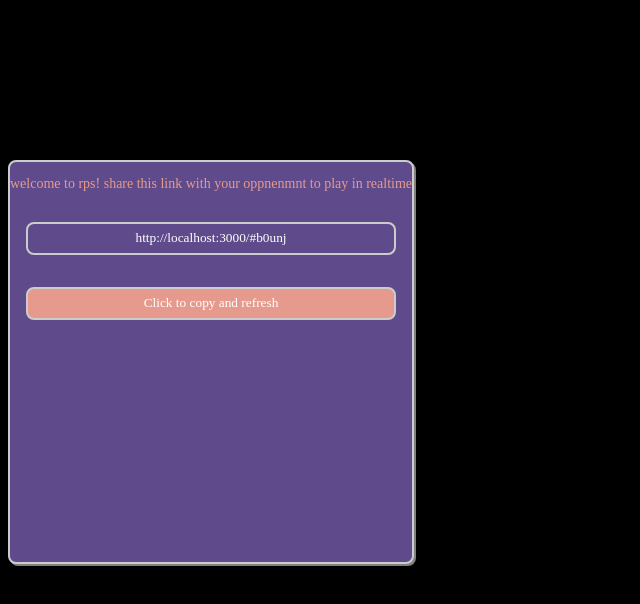
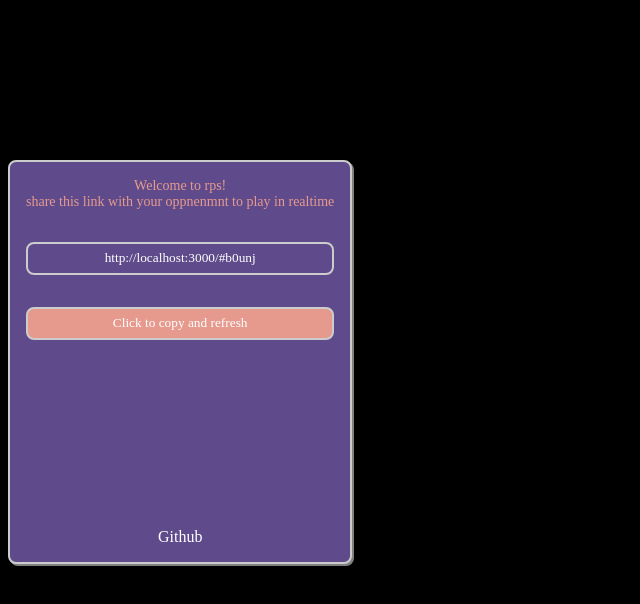
Before and after one commit to apotox/rock-paper-scissors, a website built with webpack: page client/index.html in a window 1280 px wide. Shown: the whole page, without its empty margins (0-640 px from the left). Built offline with nearby package versions, Linux system fonts and the light colour scheme; a web font is replaced by a local one.

Commit message:
update index title + github url

```diff
--- a/client/index.html
+++ b/client/index.html
@@ -4,7 +4,7 @@
     <meta charset="UTF-8">
     <meta http-equiv="X-UA-Compatible" content="IE=edge">
     <meta name="viewport" content="width=device-width, initial-scale=1.0">
-    <title>Document 2</title>
+    <title>Rock Paper Scissors | GAME</title>
 
 </head>
 <body>
@@ -27,6 +27,7 @@
             overflow: hidden;
         }
         .create-new-game p {
+            margin: 1rem;
             text-align: center;
             font-size: 14px;
 
@@ -73,15 +74,24 @@
         button:hover{
             background-color: rgb(199, 113, 98);
         }
+        .github {
+            margin-top: auto;
+            padding: 1rem;
+            text-align: center;
+            color: #fff;
+            text-decoration: none;
+        }
     </style>
 
     <canvas id="game" width="240" height="320" ></canvas>
 
 
     <div class="create-new-game" id="create-new-game">
-        <p>welcome to rps! share this link with your oppnenmnt to play in realtime</p>
+        <p>Welcome to rps! <br/> share this link with your oppnenmnt to play in realtime</p>
         <input readonly aria-selected="true" type="text" value="https://asdsdfsdf" id="shared-link"/>
         <button onclick="copyToClip()">Click to copy and refresh</button>
+
+        <a class="github" target="_blank" href='https://github.com/apotox/rock-paper-scissors'>Github</a>
     </div>
 
     <script>
```
